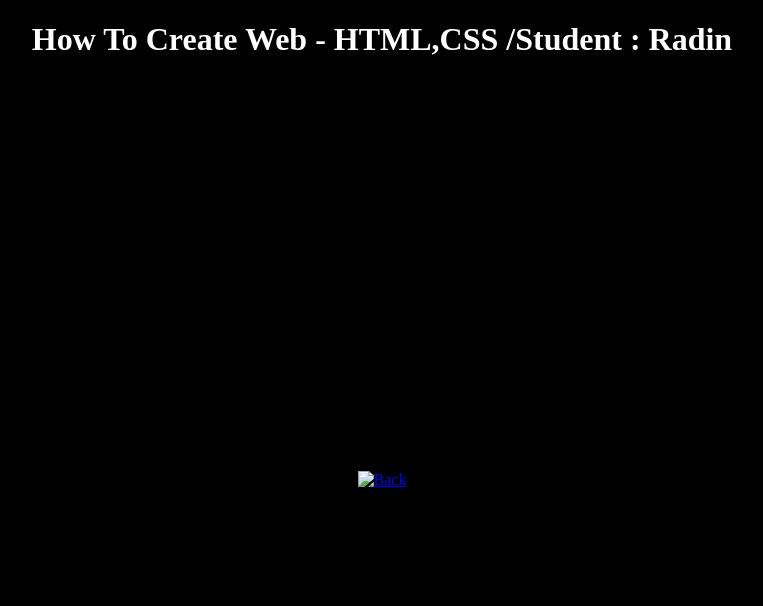
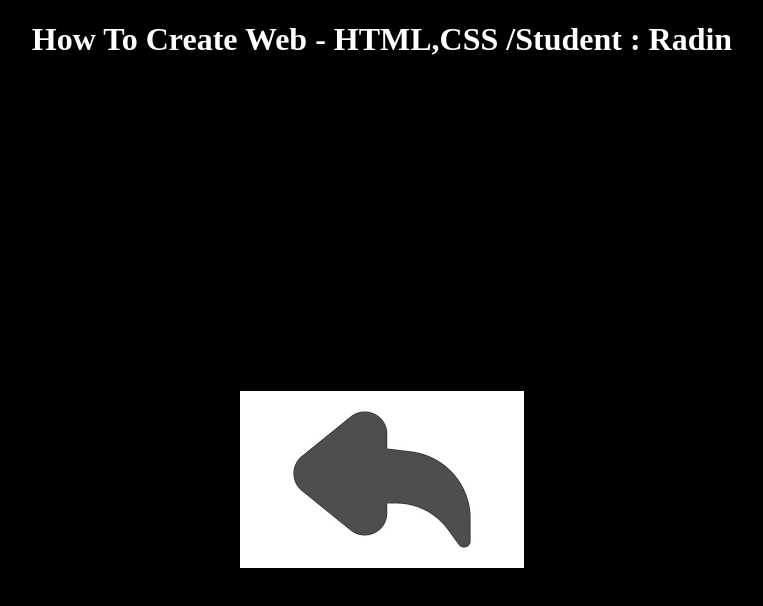
Before and after one commit to PiXOneWeb/RadinWeb, a plain HTML site: page page2.html in a window 1280 px wide. Shown: the whole page, without its empty margins (258-1021 px from the left). Drawn offline with Linux system fonts and the light colour scheme.

Commit message:
Update page2.html

```diff
--- a/page2.html
+++ b/page2.html
@@ -12,7 +12,7 @@
 
     <a href="index.html">
         <div class="container">
-            <img class="Radin00" src="img/images (2).png" alt="Back">
+            <img class="Radin00" src="images (2).png" alt="Back">
 </div>
 
     </a>
```
